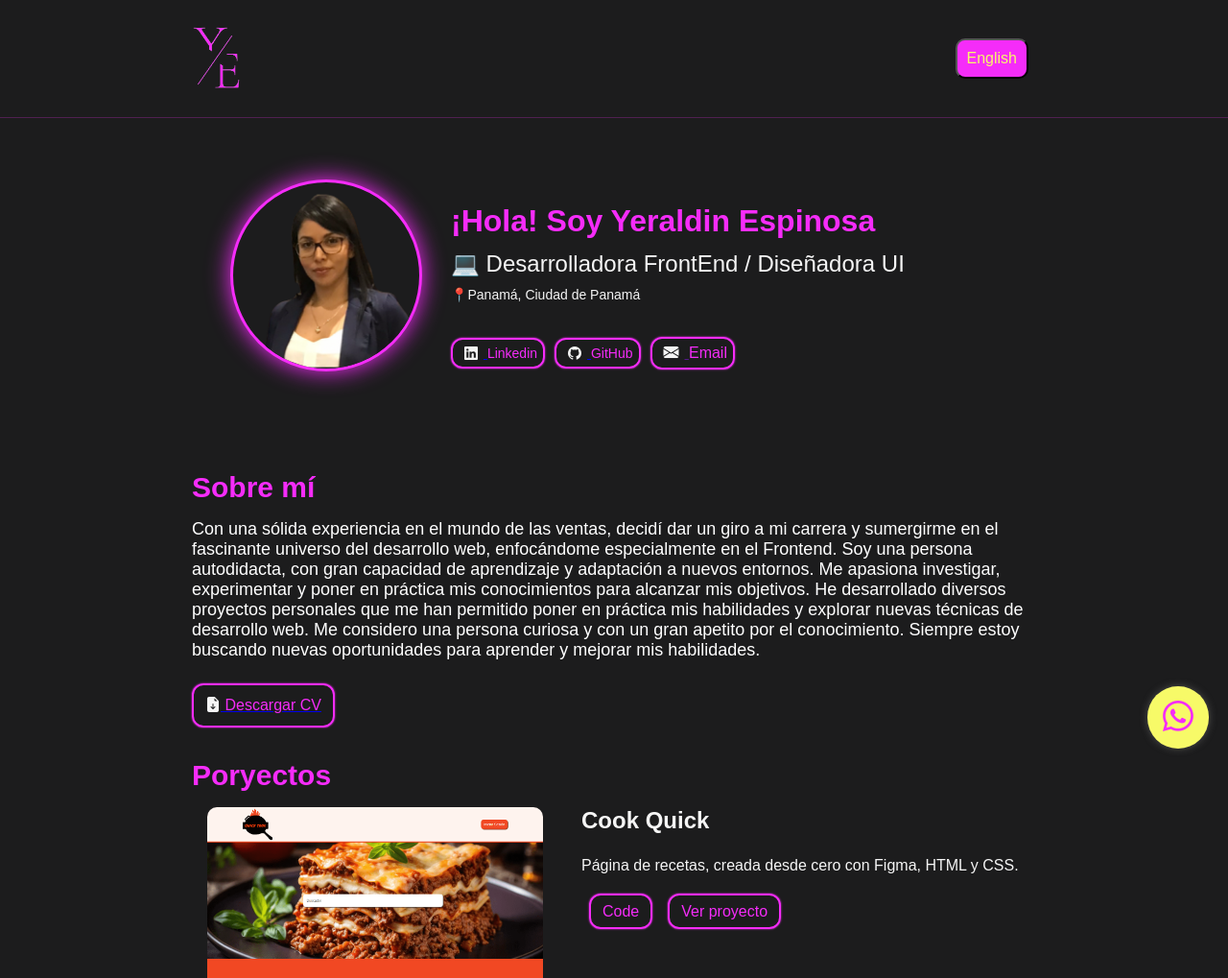
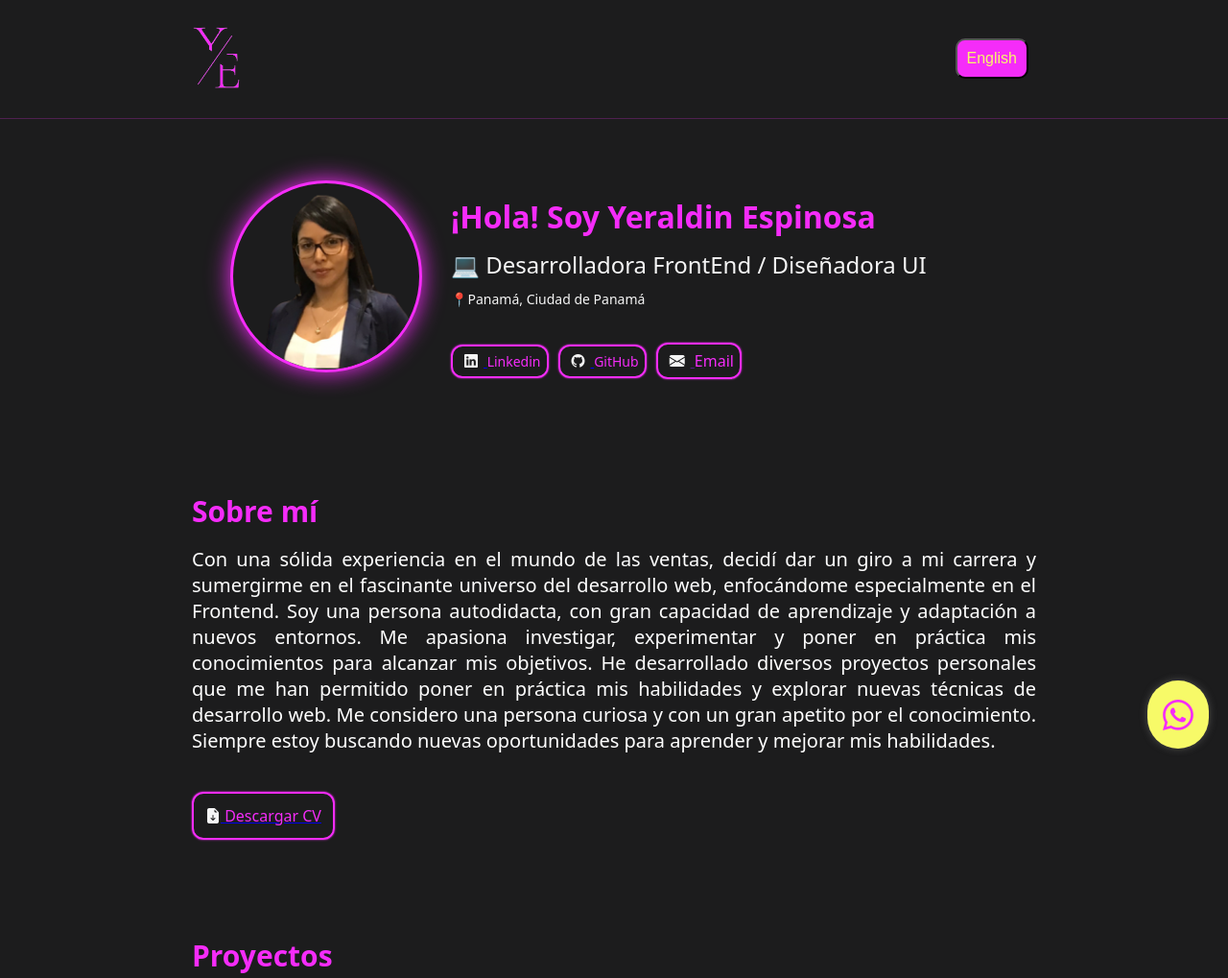
Before and after one commit to YeralShaik/portfolio.yeraldin, a website: page index.html in a window 1280 px wide. Shown: the top 1019 px of the page at 96% size. Drawn offline with nearby package versions, Linux system fonts and the light colour scheme.

Commit message:
corrigiendo errores en titulo y texto

```diff
--- /dev/null
+++ b/dark-light.css
@@ -0,0 +1,40 @@
+
+
+/* Variables para modo claro y oscuro */
+:root {
+  --background-dark: #1c1c1d;
+  --primary-dark: #f52cf9;
+  --secondary-dark: #f7fa68;
+
+  --background-light: #fef3ff;
+  --primary-light: #53004f;
+  --secondary-light: #b813b5;
+
+  font-family: Arial, Helvetica, sans-serif;
+}
+
+/* Modo oscuro por defecto */
+body.dark-mode {
+  background: var(--background-dark);
+  color: var(--primary-dark);
+}
+
+/* Modo claro */
+body.light-mode {
+  background: var(--background-light);
+  color: var(--primary-light);
+}
+
+/* Clase para ocultar elementos */
+.hidden {
+  display: none;
+}
+
+/* Iconos para cambiar modo */
+.bi-moon-fill {
+  color: var(--primary-dark);
+}
+
+.bi-brightness-high-fill {
+  color: var(--secondary-light);
+}
--- a/index.html
+++ b/index.html
@@ -14,13 +14,14 @@
     <link rel="stylesheet" href="https://fonts.googleapis.com/css2?family=Material+Symbols+Outlined:opsz,wght,FILL,GRAD@20..48,100..700,0..1,-50..200" />
     <link rel="stylesheet" href="https://cdn.jsdelivr.net/npm/bootstrap-icons@1.10.5/font/bootstrap-icons.css">
 </head>
-<body>
+<body class="dark-mode">
     <header>
         <!-- Navigation bar -->
         <nav class="navBar-container">
             <div class="navlogo">
                 <img src="./asset/5-removebg-preview (1).png" alt="">
             </div>
+
             <button id="changeLanguage">
 
             </button>
@@ -72,7 +73,7 @@
         <section class="AboutMe-Section">
         <h2 class="aboutMe-Title"></h2>
 
-            <p id="text">texto </p>
+            <p id="text"></p>
             <a class="aboutMe-CV " href="./asset/Yeraldin Espinosa -CV.pdf" download="Yeraldin_Espinosa-CV.pdf">
             <span> <i class="bi bi-file-earmark-arrow-down-fill"></i> Descargar CV </span>
             </a>
@@ -150,6 +151,7 @@
             <p class="sign">Sitio Web desarrollado por <span >@YeraldinEspinosa</span>
         </div>
     </footer>
+
     <script src="./index.js"></script>
 </body>
 </html>
--- a/index.js
+++ b/index.js
@@ -1,13 +1,16 @@
+
+
 document.addEventListener('DOMContentLoaded', function () {
+
   const langDataEnglish = {
     greeting: '',
     name: '¡Hello! I\'m Yeraldin Espinosa',
     ocupation: 'FrontEnd Developer / UI Designer',
     location: '📍Panamá, Panamá City',
     aboutme: 'About me',
-    text: '🚀 Focused on web design and creating online experiences. My goal is to combine creativity with building functional web applications. I made the decision to steer my career towards Frontend - UI development to combine my passions and create exceptional user experiences.',
+    text: 'With a solid background in sales, I decided to pivot my career and dive into the fascinating world of web development, with a special focus on Frontend. I am a self-taught individual with a strong capacity for learning and adapting to new environments. I have a passion for researching, experimenting, and applying my knowledge to achieve my goals. I have developed various personal projects that have allowed me to practice my skills and explore new web development techniques. I consider myself a curious person with a great appetite for knowledge. I am always seeking new opportunities to learn and improve my skills.',
     tooltitle: 'Skills',
-    projecttitle: 'Porjects',
+    projecttitle: 'Projects',
     projectDescription1: 'This project involves the creation of a Landing Page for Shaik Asesores, a Panamanian company dedicated to providing advice on personal loans.',
     projectDescription2: 'MovieStream is a web application that allows you to discover and explore movies from various categories.',
     projectDescription3: "Gif App is a simple app to search and display gifs using the Giphy API.",
@@ -23,11 +26,7 @@ document.addEventListener('DOMContentLoaded', function () {
     aboutme: 'Sobre mí',
     text: 'Con una sólida experiencia en el mundo de las ventas, decidí dar un giro a mi carrera y sumergirme en el fascinante universo del desarrollo web, enfocándome especialmente en el Frontend.\nSoy una persona autodidacta, con gran capacidad de aprendizaje y adaptación a nuevos entornos.\nMe apasiona investigar, experimentar y poner en práctica mis conocimientos para alcanzar mis objetivos.\nHe desarrollado diversos proyectos personales que me han permitido poner en práctica mis habilidades y explorar nuevas técnicas de desarrollo web.\nMe considero una persona curiosa y con un gran apetito por el conocimiento. Siempre estoy buscando nuevas oportunidades para aprender y mejorar mis habilidades.',
     tooltitle: 'Skills',
-    projecttitle: 'Poryectos',
-    projectDescription1: 'Este proyecto consiste en la creación de una Landing Page para Shaik Asesores, una empresa panameña dedicada a préstamos personales.',
-    projectDescription2: 'MovieStream es una aplicación web que te permite descubrir y explorar películas de diversas categorías.',
-    projectDescription3: "Gif App es una aplicación simple para buscar y mostrar gifs usando la API de Giphy.",
-    projectDescription4: 'El desafío de este proyecto fue diseñar una aplicación que abordara las necesidades de quienes buscan adoptar o reencontrar mascotas.',
+    projecttitle: 'Proyectos',
     changeLanguage: 'English'
   }
 
@@ -43,8 +42,7 @@ document.addEventListener('DOMContentLoaded', function () {
     document.getElementById('location').textContent = langData.location
     document.getElementById('text').textContent = langData.text
     document.getElementById('tooltitle').textContent = langData.tooltitle
-    document.querySelector('.project-Title').textContent = langData.projecttitle
-    document.querySelector('.project-description').textContent = langData.projectDescription1
+
 
   }
 
@@ -81,6 +79,7 @@ document.addEventListener('DOMContentLoaded', function () {
 
   updateLanguage()
 })
+
 
 const projectsData = [
   {
@@ -146,6 +145,7 @@ function fillProjectsContainer() {
     projectCard.appendChild(projectContent)
     projectsContainer.appendChild(projectCard)
   })
+
 }
 
 document.addEventListener('DOMContentLoaded', fillProjectsContainer)
--- a/medidas.css
+++ /dev/null
@@ -1,419 +0,0 @@
-* {
-    box-sizing: border-box;
-    margin: 0;
-    padding: 0;
-  }
-
-  /* Define root-level variables for colors and fonts */
-  :root {
-    --background: #1c1c1d;
-    --primary: #f52cf9;
-    --secondary: #f7fa68;
-    --terciary: #f5f5f5;
-    font-family: Arial, Helvetica, sans-serif;
-  }
-
-  /* Apply background color to the entire HTML element */
-  html {
-    background: var(--background);
-    font-family: system-ui, -apple-system, BlinkMacSystemFont, 'Segoe UI', Roboto, Oxygen, Ubuntu, Cantarell, 'Open Sans', 'Helvetica Neue', sans-serif;
-
-  }
-
-  body {
-   margin: 0;
-   padding: 0;
-  }
-  .navBar-container {
-    width: auto;
-    height: auto;
-    padding: 40px 200px;
-    display: flex;
-    justify-content: space-between;
-    align-items: center;
-  }
-  .nav-title {
-    color: var(--primary);
-    font-size: 24px;
-  }
-
-  /* Styles for the logo in the navigation bar */
-  .navlogo {
-
-    margin: 0 32px;
-
-    height: 50px;
-    border-radius: 50%;
-    display: flex;
-    align-items: center;
-    justify-content: center;
-  }
-
-
-
-  /* Styles for the "changeLanguage" button */
-  #changeLanguage {
-    width: 70px;
-    height: 25px;
-    margin-right: 8px;
-    font-size: 16px;
-    color: var(--primary);
-    background: #f5f5f5;
-    border-radius: 10px;
-  }
-
-  #changeLanguage:hover {
-    background-color: #448904;
-    color: var(--secondary);
-  }
-
-  /* Styles for the main container */
-  .main-section {
-    width: auto;
-    height: auto;
-    display: flex;
-    padding: 40px 200px;
-    align-items: center;
-  }
-  .main-Container{
-    width: auto;
-    height: auto;
-    display: flex;
-    align-items: center;
-
-    text-align: left;
-    color: var(--terciary);
-
-  }
-  /* Styles for the main text */
-
-
-  .main-text h2 {
-    font-size: 24px;
-    font-weight: 200;
-    margin-bottom: 8px;
-  }
-
-  .main-text h1 {
-    font-size: 32px;
-    color: var(--primary);
-  }
-
-  .main-text{
-    width: auto;
-    margin-right: 20px;
-    }
-
-
-  /* Styles for the main image container */
-  .main-img {
-
-    width: auto;
-   display: flex;
-   padding: 20px;
-   margin-left: 40px;
-
-
-  }
-
-  .main-img img {
-    background-color: #1c1c1d;
-    border: solid #f52cf9;
-    box-shadow: 0 0 24px #f52cf9;
-    width: 150px;
-    height: 150px;
-    border-radius: 50%;
-
-    object-fit: cover;
-
-  }
-
-  .social-Media{
-    padding-top: 24px ;
-    display: flex;
-    align-items: center;
-    gap: 20px;
-  }
-
-  .linkedin-button,
-  .github-button {
-    text-align: center;
-    margin-top: 12px;
-    padding:6px;
-    font-size: 16px;
-    border: solid 2px #f52cf9;
-    box-shadow: 0 0 2px #f52cf9;
-    color: #f52cf9;
-    border-radius: 12px;
-    cursor: pointer;
-  }
-  .linkedin-button:hover,
-  .github-button:hover,
-  .mail-button:hover {
-    background: #f870fa;
-    color: var(--terciary);
-    box-shadow: 0 0 8px #f52cf9;
-  }
-  .bi-linkedin,
-  .bi-github,
-  .bi-envelope-fill {
-    color: #f5f5f5;
-    margin: 6px;
-  }
-
-
-  .mail-button {
-    text-align: center;
-
-    margin-top: 12px;
-    padding:6px;
-    font-size: 16px;
-    border: solid 2px #f52cf9;
-    box-shadow: 0 0 2px #f52cf9;
-    color: #f52cf9;
-    border-radius: 12px;
-    cursor: pointer;
-  }
-
-
-  .AboutMe-Section {
-    height: 300px;
-    width: auto;
-    color: white;
-    text-align: left;
-    display: flex;
-    flex-direction: column;
-    padding: 40px 250px;
-  }
-
-
-  .aboutMe-Title {
-    font-size: 24px;
-    margin-bottom: 16px;
-    color: var(--primary);
-  }
-
-  #text {
-    font-size: 18px;
-  }
-
-  .aboutMe-CV {
-    align-items: baseline;
-    display: flex;
-
-  }
-
-  .aboutMe-CV span {
-    background: var(--primary);
-    color: #fff;
-    padding: 16px;
-    text-align: center;
-    border-radius: 16px;
-    margin-top: 24px;
-  }
-
-  .aboutMe-CV span:hover {
-    background: #f7fa68;
-    color: var(--primary);
-    box-shadow: 0 0 10px #f52cf9;
-  }
-
-
-
-
-  /* Styles for the tool container */
-  .tool-section {
-    padding-top: 56px;
-    margin-top: 300px;
-    padding: 40px 80px 40px 80px;
-    height: 500px;
-  }
-
-  /* Styles for the tool section title */
-  .tool-section h2 {
-    font-size: 24px;
-    text-align: center;
-    color: var(--secondary);
-    margin: 48px;
-  }
-
-  /* Styles for the tool images and border effect */
-
-
-  .tools {
-    height: 100px;
-    padding-top: 56px;
-    margin: 48px;
-    justify-content: center;
-    align-items: center;
-    display: grid;
-    grid-template-rows: repeat(2, 1fr);
-    grid-template-columns: repeat(auto-fill, minmax(100px, 1fr));
-    gap: 40px 24px;
-  }
-
-  .tools img {
-    background: #3e3c3c45;
-    padding: 8px;
-    width: 100px;
-    height: 100px;
-    border-radius: 12px;
-    object-fit: contain;
-  }
-
-  /* Styles for the projects section */
-  .project-Section {
-    width: auto;
-    height: auto;
-    padding: 40px 200px;
-    display: flex;
-    flex-direction: column;
-
-
-  }
-  .projects-Container {
-    padding: 24px 100px;
-    display: flex; /* Permite organizar proyectos en formato flex */
-    flex-direction: column; /* Mantener proyectos en una columna */
-    gap: 24px; /* Espacio entre proyectos */
-  }
-
-
-  .project-Title {
-
-      width: 100%;
-      padding-left: 80PX;
-      text-align: left;
-      color: #f52cf9;
-      text-shadow: 0 0 8px #ffffff48;
-      font-size: 32px;
-
-    }
-
-    .project-Card {
-      display: flex; /* Utilizar flex para alinear elementos */
-      flex-direction: row; /* Alineación horizontal de elementos */
-      padding: 16px; /* Espaciado interno */
-
-
-    }
-
-  .project-Img img  {
-    transform: translateY(0px) scale(1);
-    transition: transform 0.5s ease-in-out;
-
-  }
-  .project-Img img {
-    width: 350px; /* Ancho de la imagen del proyecto */
-    height: 300px; /* Alto de la imagen */
-    border-radius: 10px; /* Bordes redondeados */
-    margin-right: 24px; /* Espacio entre imagen y contenido */
-  }
-
-
-    .project-Img img:hover{
-
-      transform: translateY(-15px) scale(1);
-      transition: transform 0.3s ease-in-out;
-
-
-    }
-    .project-Content {
-      display: flex;
-      flex-direction: column; /* Alineación vertical de contenido */
-      justify-content: flex-start; /* Alineación en la parte superior */
-    }
-    /* Styles for the project description */
-    .project-Name {
-      font-size: 24px;
-      padding-bottom: 12px;
-      color: var(--terciary);
-    }
-
-  .project-Description{
-    color: var(--terciary);
-    font-size: 20px;
-    margin-top: 20px;
-  }
-  .links-Container {
-    padding-top: 30px ;
-
-  }
-
-  .github-link,
-  .link {
-    width: 100px;
-    height: auto;
-    text-align: center;
-    text-decoration: none;
-    margin-top: 16px;
-    padding:8px;
-    font-size: 16px;
-    border: solid 2px #f52cf9;
-    box-shadow: 0 0 2px #f52cf9;
-    color: #f52cf9;
-    border-radius: 12px;
-    cursor: pointer;
-    gap: 16px;
-    margin: 8px;
-
-  }
-
-
-  .github-link:hover,
-  .link:hover {
-    background-color: #f52cf9;
-    color: #fff;
-  }
-
-  /* Styles for the WhatsApp chat button */
-  #whatsapp-chat {
-    position: fixed;
-    bottom: 20px;
-    right: 20px;
-    background-color: var(--primary);
-    color: #fff;
-    padding: 10px 10px;
-    border-radius: 50px;
-    box-shadow: 0px 0px 8px rgba(163, 163, 163, 0.366);
-    text-decoration: none;
-    display: flex;
-    justify-content: center;
-    align-items: center;
-  }
-
-  #whatsapp-chat img {
-    width: 40px;
-    display: block;
-    padding: 4px;
-    border-radius: 30%;
-  }
-
-  #whatsapp-chat:hover {
-    background-color: #448904;
-  }
-
-  /* Styles for the footer */
-  footer {
-    height: 200px;
-    background-color: var(--primary);
-  }
-
-  .footer {
-    display: flex;
-    height: 90px;
-    justify-content: center;
-    align-items: end;
-    gap: 30px;
-  }
-
-  footer::before {
-    content: "";
-    position: absolute;
-    width: 900px;
-    height: 5%;
-    border-radius: 30%;
-    border: 30px solid var(--primary);
-    filter: blur(190px);
-    z-index: -1;
-  }
--- a/style.css
+++ b/style.css
@@ -13,16 +13,14 @@
   font-family: Arial, Helvetica, sans-serif;
 }
 
-/* Apply background color to the entire HTML element */
-html {
-  background: var(--background);
-  font-family: system-ui, -apple-system, BlinkMacSystemFont, 'Segoe UI', Roboto, Oxygen, Ubuntu, Cantarell, 'Open Sans', 'Helvetica Neue', sans-serif;
-
-}
 
 body {
+
  margin: 0;
  padding: 0;
+ background: var(--background);
+ font-family: system-ui, -apple-system, BlinkMacSystemFont, 'Segoe UI', Roboto, Oxygen, Ubuntu, Cantarell, 'Open Sans', 'Helvetica Neue', sans-serif;
+
 }
 
 .navBar-container {
@@ -37,7 +35,13 @@ body {
 .navlogo img {
   width: 50px;
 }
+.bi-moon-fill {
+  color: #f5f5f5;
+}
 
+.bi-brightness-high-fill{
+  color: #f5f5f5;
+}
 /* Styles for the "changeLanguage" button */
 #changeLanguage {
 
@@ -100,6 +104,7 @@ body {
 .main-text{
   width: auto;
   padding: 0;
+
 
   }
 
@@ -171,13 +176,13 @@ body {
 
 
 .AboutMe-Section {
-  height: 300px;
+  height: auto;
   width: auto;
   color: white;
   text-align: left;
   display: flex;
   flex-direction: column;
-  padding: 40px
+  padding: 60px
 }
 
 
@@ -188,7 +193,9 @@ body {
 }
 
 #text {
-  font-size: 18px;
+  font-size: 20px;
+  text-align: justify;
+  padding-bottom: 16px;
 }
 
 
@@ -481,13 +488,14 @@ footer {
 
 
   .AboutMe-Section {
-    height: 300px;
+    height: auto;
     width: auto;
     color: white;
     text-align: left;
     display: flex;
     flex-direction: column;
     padding: 40px 200px;
+
   }
 
 /* Styles for the projects section */
@@ -595,13 +603,14 @@ object-fit: cover;
 
 
 .AboutMe-Section {
-height: 300px;
+height: auto;
 width: auto;
 color: white;
 text-align: left;
 display: flex;
 flex-direction: column;
 padding: 40px 200px;
+
 }
 
 /* Styles for the projects section */
@@ -679,6 +688,7 @@ gap: 40px;
   .main-text{
   width: auto;
   padding: 0px;
+
   }
 
   /* Styles for the main image container */
@@ -703,13 +713,14 @@ gap: 40px;
 
 
 .AboutMe-Section {
-  height: 300px;
+  height: auto;
   width: auto;
   color: white;
   text-align: left;
   display: flex;
   flex-direction: column;
-  padding: 40px 200px;
+  padding: 60px 200px;
+
   }
 
   /* Styles for the projects section */
```
Also changed, not shown: mobile.css (deleted, +0 -15 lines).
